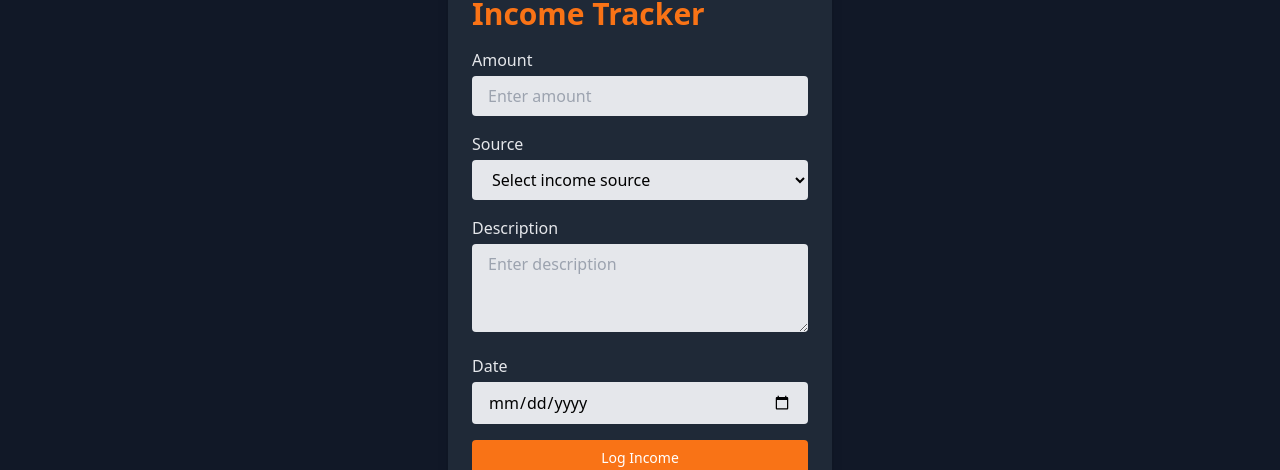
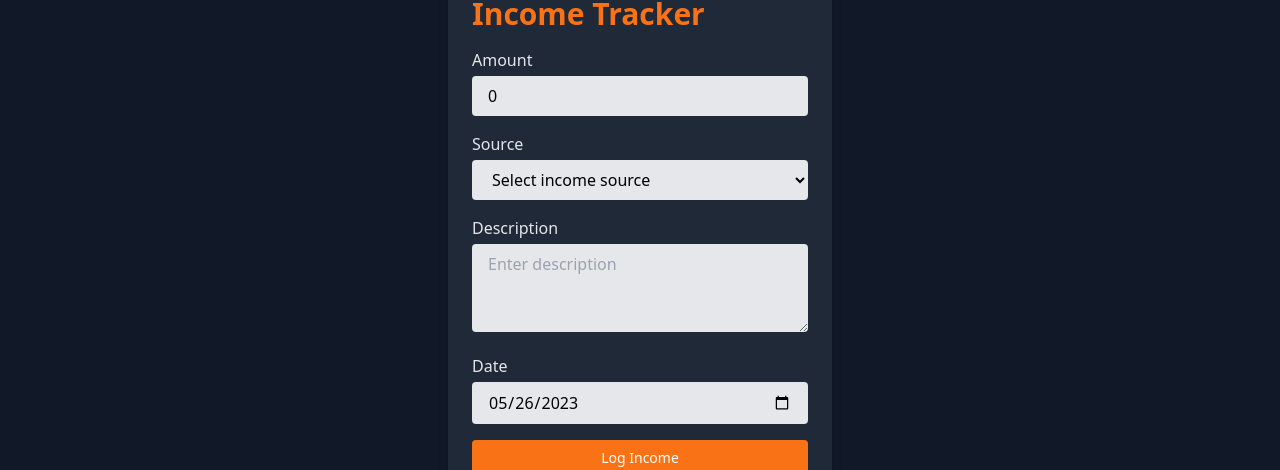
Before and after one commit to RahulRST/expenso-fe, a React app: page /income in a window 1280 px wide. Shown: the part 228-698 px from the top of the page. Built offline with nearby package versions, Linux system fonts and the light colour scheme; the HTML template or start-up script is replaced by a standard one.

Commit message:
income tracker integrated

```diff
--- a/src/pages/income.tsx
+++ b/src/pages/income.tsx
@@ -1,14 +1,15 @@
 import React, { useState } from 'react';
 import { IncomeCat } from '../data';
+import axios from 'axios';
 
 const IncomeTracker: React.FC = () => {
-  const [amount, setAmount] = useState('');
+  const [amount, setAmount] = useState(0);
   const [source, setSource] = useState('');
   const [description, setDescription] = useState('');
-  const [date, setDate] = useState('');
+  const [date, setDate] = useState(new Date());
 
   const handleAmountChange = (e: React.ChangeEvent<HTMLInputElement>) => {
-    setAmount(e.target.value);
+    setAmount(e.target.valueAsNumber);
   };
 
   const handleSourceChange = (e: React.ChangeEvent<HTMLSelectElement>) => {
@@ -20,19 +21,34 @@ const IncomeTracker: React.FC = () => {
   };
 
   const handleDateChange = (e: React.ChangeEvent<HTMLInputElement>) => {
-    setDate(e.target.value);
+    setDate(e.target.valueAsDate!);
   };
 
-  const handleIncomeSubmit = (e: React.FormEvent) => {
+  const handleIncomeSubmit = async (e: React.FormEvent) => {
     e.preventDefault();
 
-    // Perform necessary actions with the income data (e.g., send to backend)
-
-    // Reset the form fields
-    setAmount('');
+    const income = await axios.post(import.meta.env.VITE_BACKEND_URL+"/track/addincome", {
+      amount,
+      source,
+      description,
+      date,
+      },
+      {
+        headers: {
+          "Authorization": "Bearer " + sessionStorage.getItem("expenso_token")
+        }
+      }
+    )
+    if(income.data.success){
+      console.log("Income added successfully")
+    }
+    else{
+      console.log("Error adding income")
+    }
+    setAmount(0);
     setSource('');
     setDescription('');
-    setDate('');
+    setDate(new Date());
   };
 
   return (
@@ -92,7 +108,7 @@ const IncomeTracker: React.FC = () => {
             <input
               type="date"
               id="date"
-              value={date}
+              value={date.toISOString().slice(0, 10)}
               onChange={handleDateChange}
               className="w-full px-4 py-2 bg-gray-200 rounded focus:outline-none focus:bg-white"
               required
```
